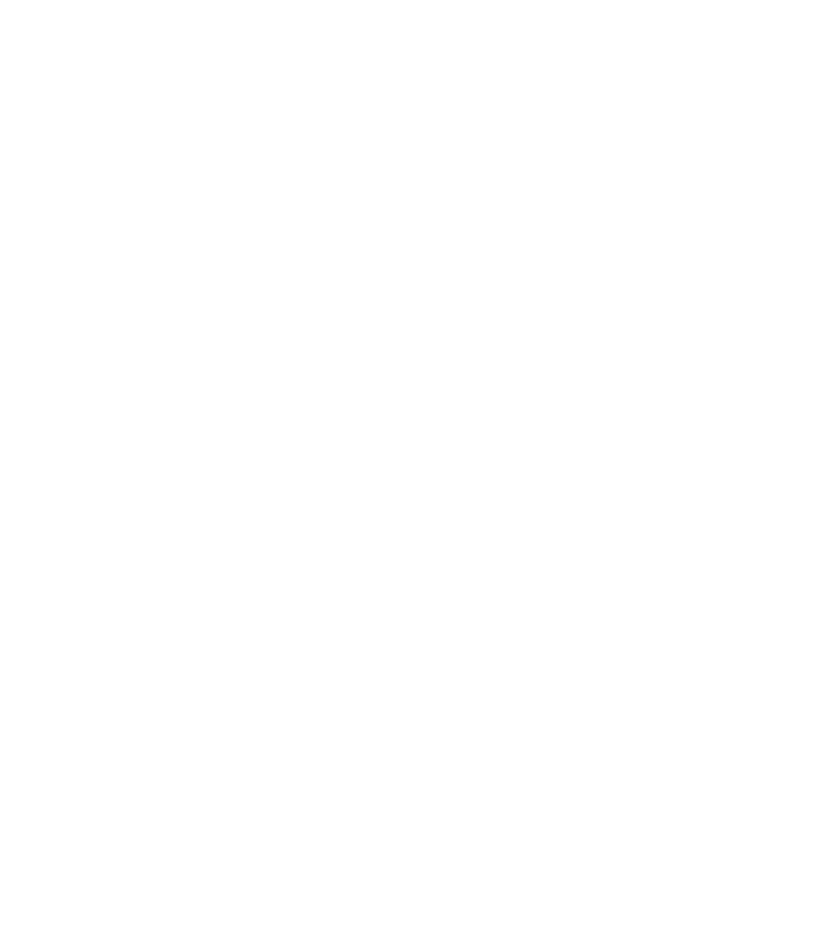
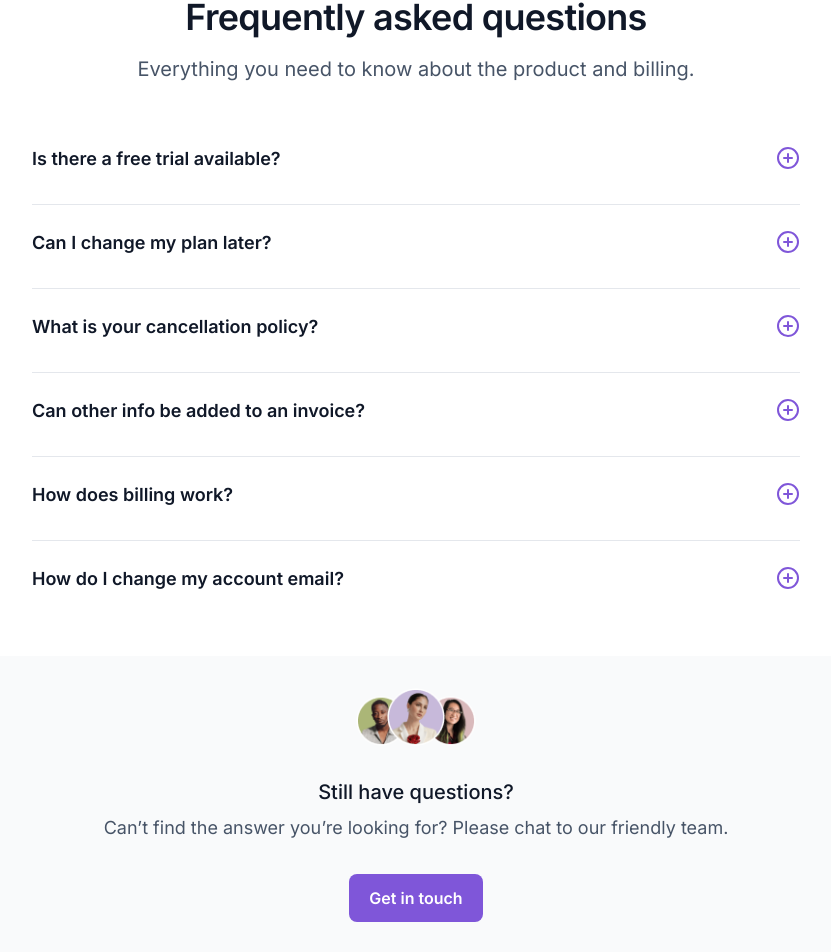
Before and after one commit to manamachado/untitled-ui, a Next.js app: page / in a window 1280 px wide. Shown: the part 4746-5698 px from the top of the page, without its empty margins (224-1055 px from the left). Before the commit the page ends 4646 px from the top, so only its background shows below. Built offline with nearby package versions, Linux system fonts and the light colour scheme.

Commit message:
chore: added questions component

```diff
--- a/src/app/components/Analytics/index.tsx
+++ b/src/app/components/Analytics/index.tsx
@@ -5,7 +5,7 @@
 
 export function Analytics() {
   return (
-    <section className="py-24">
+    <section className="pt-24">
       <GridContainer>
         <div className="text-center mb-16">
           <span className="inline-block px-3 py-1 font-medium text-brand-700 bg-brand-50 rounded-2xl text-sm/snug">
@@ -56,6 +56,7 @@
             isLearnMore
           />
         </div>
+        <hr className="border-gray-200 mt-24" />
       </GridContainer>
     </section>
   );
--- /dev/null
+++ b/src/app/components/Questions/Question.tsx
@@ -0,0 +1,36 @@
+'use client';
+
+import { useState } from 'react';
+import { FiMinusCircle, FiPlusCircle } from 'react-icons/fi';
+
+interface QuestionProps {
+  title: string;
+  response: string;
+}
+
+export function Question({ title, response }: QuestionProps) {
+  const [open, setOpen] = useState(false);
+
+  function handleOpenQuestion() {
+    return setOpen(!open);
+  }
+
+  return (
+    <div className="w-full first:pt-0 last:pb-0 pt-6 pb-8">
+      <button
+        className="w-full flex items-center justify-between"
+        onClick={handleOpenQuestion}
+      >
+        <h3 className="text-gray-900 text-lg/normal font-semibold">{title}</h3>
+        {open ? (
+          <FiMinusCircle size={24} className="text-brand-600" />
+        ) : (
+          <FiPlusCircle size={24} className="text-brand-600" />
+        )}
+      </button>
+      {open && (
+        <p className="mt-2 text-gray-600 leading-normal pr-12">{response}</p>
+      )}
+    </div>
+  );
+}
--- /dev/null
+++ b/src/app/components/Questions/index.tsx
@@ -0,0 +1,66 @@
+import Image from 'next/image';
+import { GridContainer } from '../GridContainer';
+import { Question } from './Question';
+
+export function Questions() {
+  return (
+    <section className="pt-24">
+      <GridContainer>
+        <div className="text-center mb-16 space-y-5">
+          <h2 className="text-4xl font-semibold text-gray-900 -tracking-[0.72px]">
+            Frequently asked questions
+          </h2>
+          <p className="text-xl/6 text-gray-600">
+            Everything you need to know about the product and billing.
+          </p>
+        </div>
+        <div className="w-full max-w-3xl mx-auto divide-y divide-gray-200">
+          <Question
+            title="Is there a free trial available?"
+            response="Yes, you can try us for free for 30 days. If you want, we’ll provide you with a free, personalized 30-minute onboarding call to get you up and running as soon as possible."
+          />
+          <Question
+            title="Can I change my plan later?"
+            response="Yes, you can try us for free for 30 days. If you want, we’ll provide you with a free, personalized 30-minute onboarding call to get you up and running as soon as possible."
+          />
+          <Question
+            title="What is your cancellation policy?"
+            response="Yes, you can try us for free for 30 days. If you want, we’ll provide you with a free, personalized 30-minute onboarding call to get you up and running as soon as possible."
+          />
+          <Question
+            title="Can other info be added to an invoice?"
+            response="Yes, you can try us for free for 30 days. If you want, we’ll provide you with a free, personalized 30-minute onboarding call to get you up and running as soon as possible."
+          />
+          <Question
+            title="How does billing work?"
+            response="Yes, you can try us for free for 30 days. If you want, we’ll provide you with a free, personalized 30-minute onboarding call to get you up and running as soon as possible."
+          />
+          <Question
+            title="How do I change my account email?"
+            response="Yes, you can try us for free for 30 days. If you want, we’ll provide you with a free, personalized 30-minute onboarding call to get you up and running as soon as possible."
+          />
+        </div>
+        <div className="mt-16 bg-gray-50 rounded-2xl p-8 text-center">
+          <Image
+            src="/users.png"
+            width={120}
+            height={56}
+            alt="Users"
+            className="mx-auto"
+          />
+          <h4 className="mt-8 mb-2 text-xl font-medium text-gray-900">
+            Still have questions?
+          </h4>
+          <p className="text-gray-600 text-lg mb-8">
+            Can’t find the answer you’re looking for? Please chat to our
+            friendly team.
+          </p>
+          <button className="py-3 px-5 bg-brand-600 rounded-lg text-white font-semibold leading-normal hover:bg-brand-700 transition-colors">
+            Get in touch
+          </button>
+        </div>
+        <hr className="mt-24 border-gray-200" />
+      </GridContainer>
+    </section>
+  );
+}
--- a/src/app/page.tsx
+++ b/src/app/page.tsx
@@ -3,6 +3,7 @@
 import { Features } from './components/Features';
 import { Header } from './components/Header';
 import { HeroSection } from './components/HeroSection';
+import { Questions } from './components/Questions';
 import { Testimonials } from './components/Testimonials';
 
 export default function Home() {
@@ -14,6 +15,7 @@
       <Features />
       <Testimonials />
       <Analytics />
+      <Questions />
     </>
   );
 }
```
Also changed, not shown: public/users.png (added).
